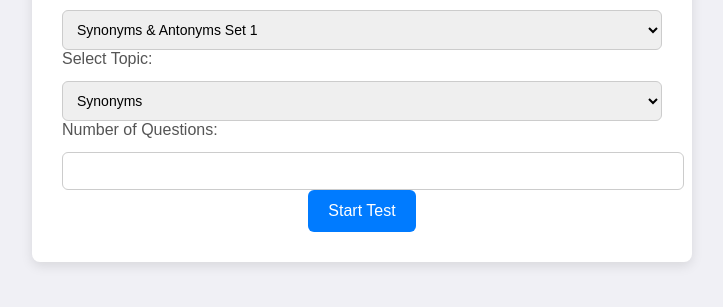
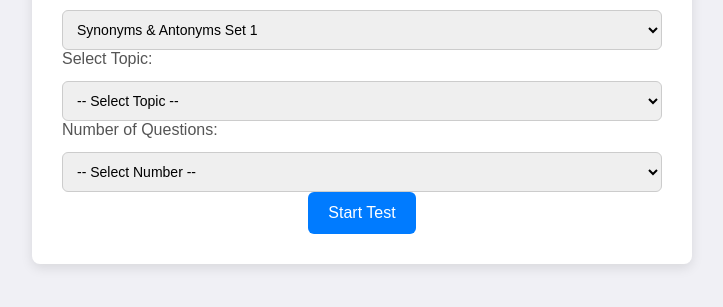
Before and after one commit to Amzt-pixel/Vocabulary, a plain HTML site: page index.html in a window 1280 px wide. Shown: the part 139-446 px from the top of the page, without its empty margins (278-1001 px from the left). Drawn offline with Linux system fonts and the light colour scheme.

Commit message:
Update index.html

```diff
--- a/index.html
+++ b/index.html
@@ -17,13 +17,28 @@
 
     <label>Select Topic:</label>
     <select id="topicSelector">
-      <option value="synonym">Synonyms</option>
-      <option value="antonym">Antonyms</option>
-      <option value="mixed">Mixed</option>
-    </select>
+  <option value="" disabled selected hidden>-- Select Topic --</option>
+  <option value="synonym">Synonyms</option>
+  <option value="antonym">Antonyms</option>
+  <option value="mixed">Mixed</option>
+</select>
 
     <label>Number of Questions:</label>
-    <input type="number" id="questionCount" min="1" />
+    <select id="questionCount">
+  <option value="" disabled selected hidden>-- Select Number --</option>
+  <option value="5">5</option>
+  <option value="10">10</option>
+  <option value="15">15</option>
+  <option value="20">20</option>
+  <option value="25">25</option>
+  <option value="30">30</option>
+  <option value="35">35</option>
+  <option value="40">40</option>
+  <option value="45">45</option>
+  <option value="50">50</option>
+  <option value="55">55</option>
+  <option value="60">60</option>
+</select>
 
     <div class="button-row">
       <button id="startBtn">Start Test</button>
```
